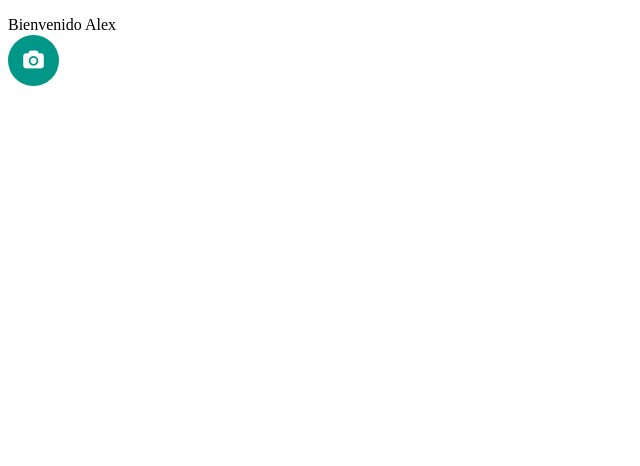
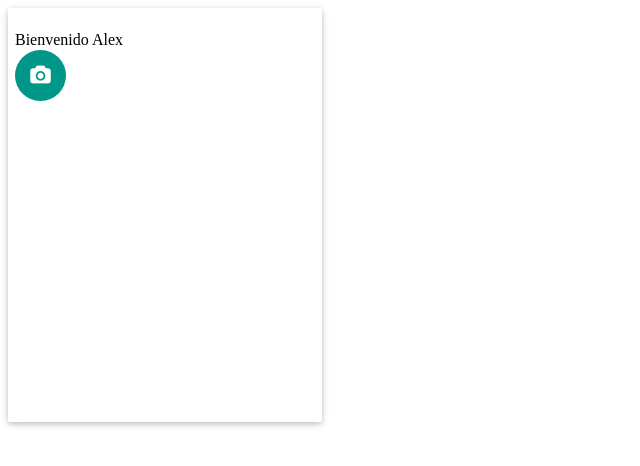
Before and after one commit to leuaxe/Avatar, a plain HTML site: page index.html in a window 1280 px wide. Shown: the whole page, without its empty margins (0-640 px from the left). Drawn offline with Linux system fonts and the light colour scheme.

Commit message:
Diseño de card

```diff
--- a/style.css
+++ b/style.css
@@ -10,3 +10,14 @@
     font-size: 1.2em;
     cursor: pointer;
 }
+
+.card{
+    background: white;
+    display: inline-block;
+    padding: 7px;
+    border-radius: 2px;
+    box-shadow: 0 2px 5px 0 rgba(0, 0, 0, 0.16),
+                0 2px 10px 0 rgba(0, 0, 0, 0.12);
+    width: 300px;
+    height: 400px;
+}
```
